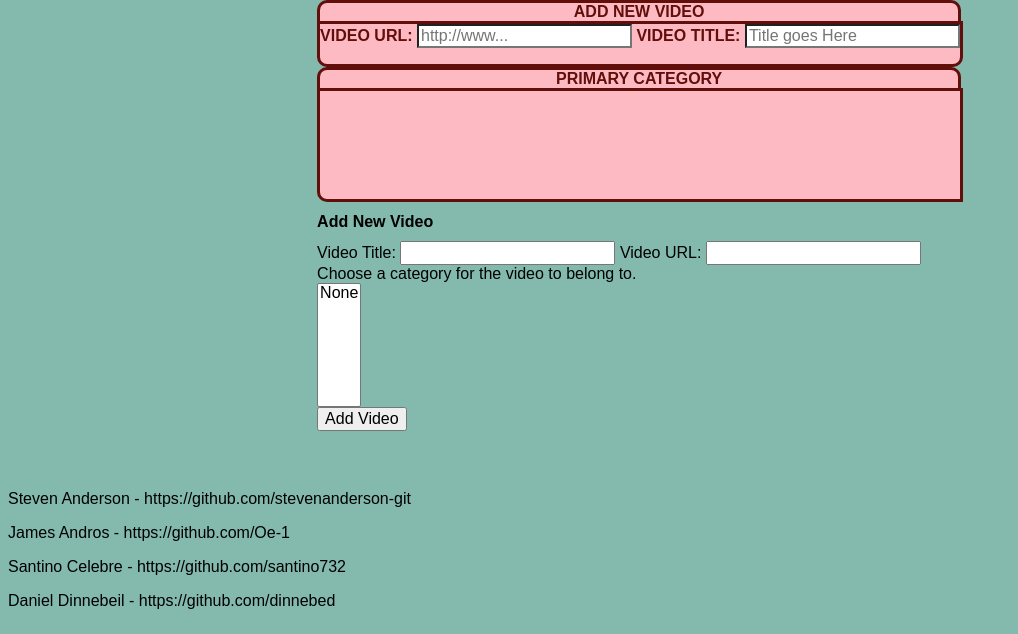
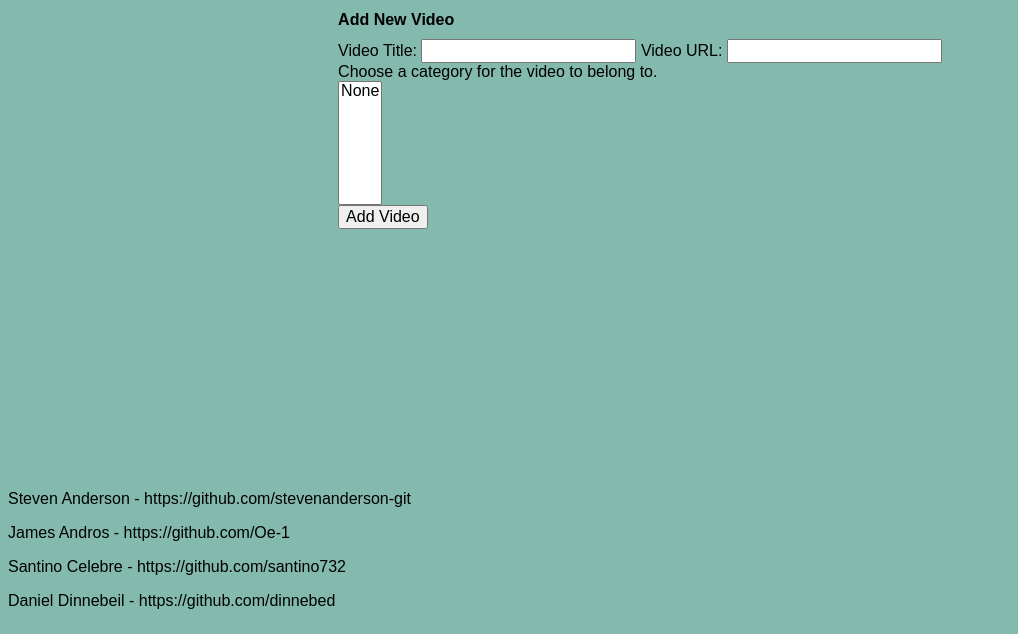
Before and after one commit to stevenanderson-git/BrainFilms, a Flask app: page /add_new in a window 1280 px wide. Shown: the part 182-816 px from the top of the page, without its empty margins (0-1018 px from the left). Run offline with Flask 2, Linux system fonts and the light colour scheme; the visitor is signed in with stand-in values (Sample User, id 1); data that the repository does not hold is empty; parts of the project's set-up code (start-up, migrations or seed data) failed here and were passed over; some libraries are stand-ins or nearby versions.

Commit message:
Update add_new.html
removed old implementation

```diff
--- a/templates/add_new.html
+++ b/templates/add_new.html
@@ -4,30 +4,6 @@
     {% block content %}
     {% if loggedin %}
         <div class = 'add-video'>
-            <div class=addh1>Add New Video</div>
-            <div class=addh2>
-            <form action = "{{url_for('add_new')}}" method = "post" autocomplete="off">
-                <label for='video_url' class='video'>
-                    Video URL:
-                </label>
-                <input type="text" name='video_url' id="video_url" required placeholder="http://www..." class=video_box>
-
-                <label for='video_title' class='video'>
-                    Video Title:
-                </label>
-                <input type="text" name='video_title' id="video_title" required placeholder="Title goes Here" class=video_box>
-            </div>
-                <!--TODO: use jinja to make this block repeatable-->
-                <div class = "form-row-label" for="categories">
-                    Primary Category
-                </div>
-                <div class = "form-row-content">
-                    <div class = "selector-categories-wraper">
-                        <select class ="adv-form-selector categories" id = "category-selector" size = "6" onchange="filter_sub(this);">
-                            {%for cat in categories%}
-                                <option>{{cat.name}}</option>
-                            {% endfor %}
-                        </select>
             <h1>Add New Video</h1>
             <form method="POST" id="addvideoform" name="addvideoform" autocomplete="off">
                 {{addvideoform.csrf_token}}
```
